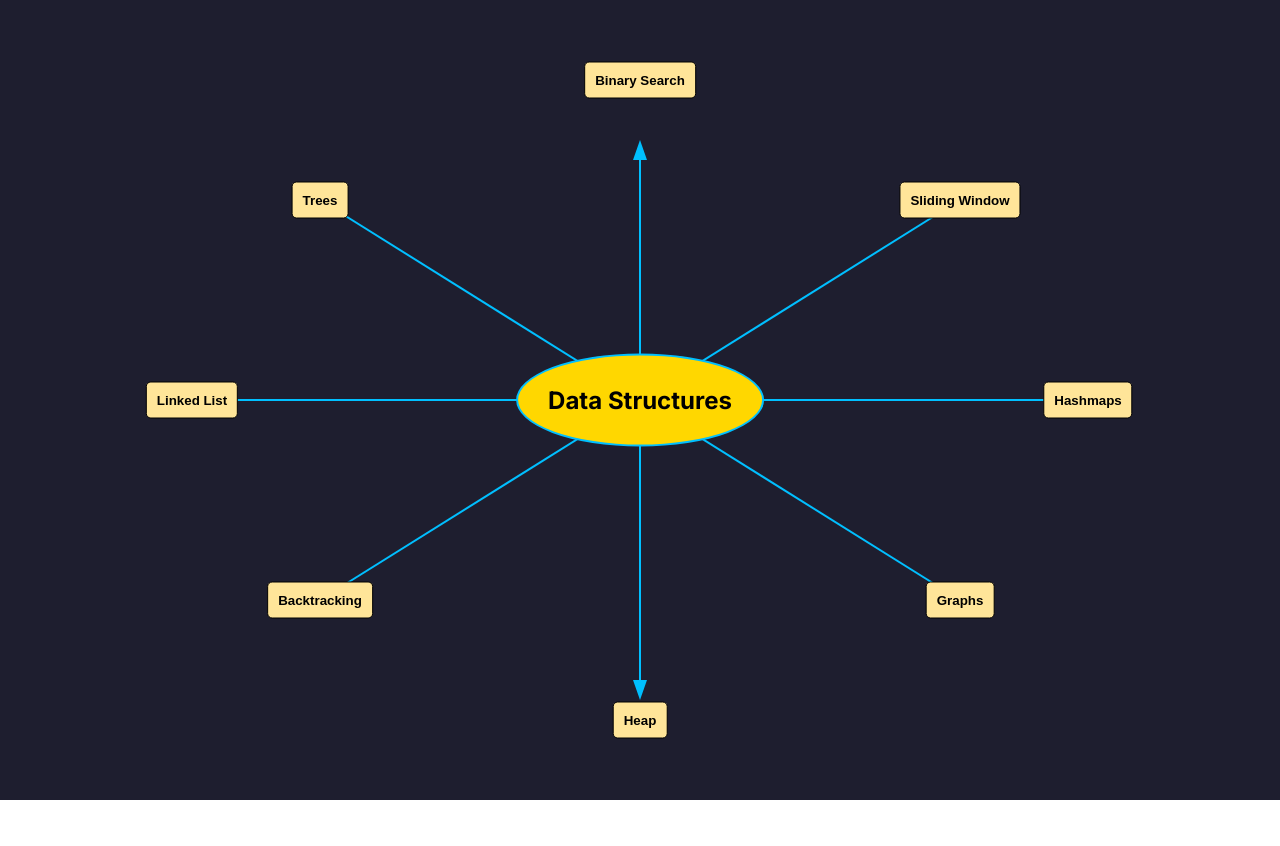
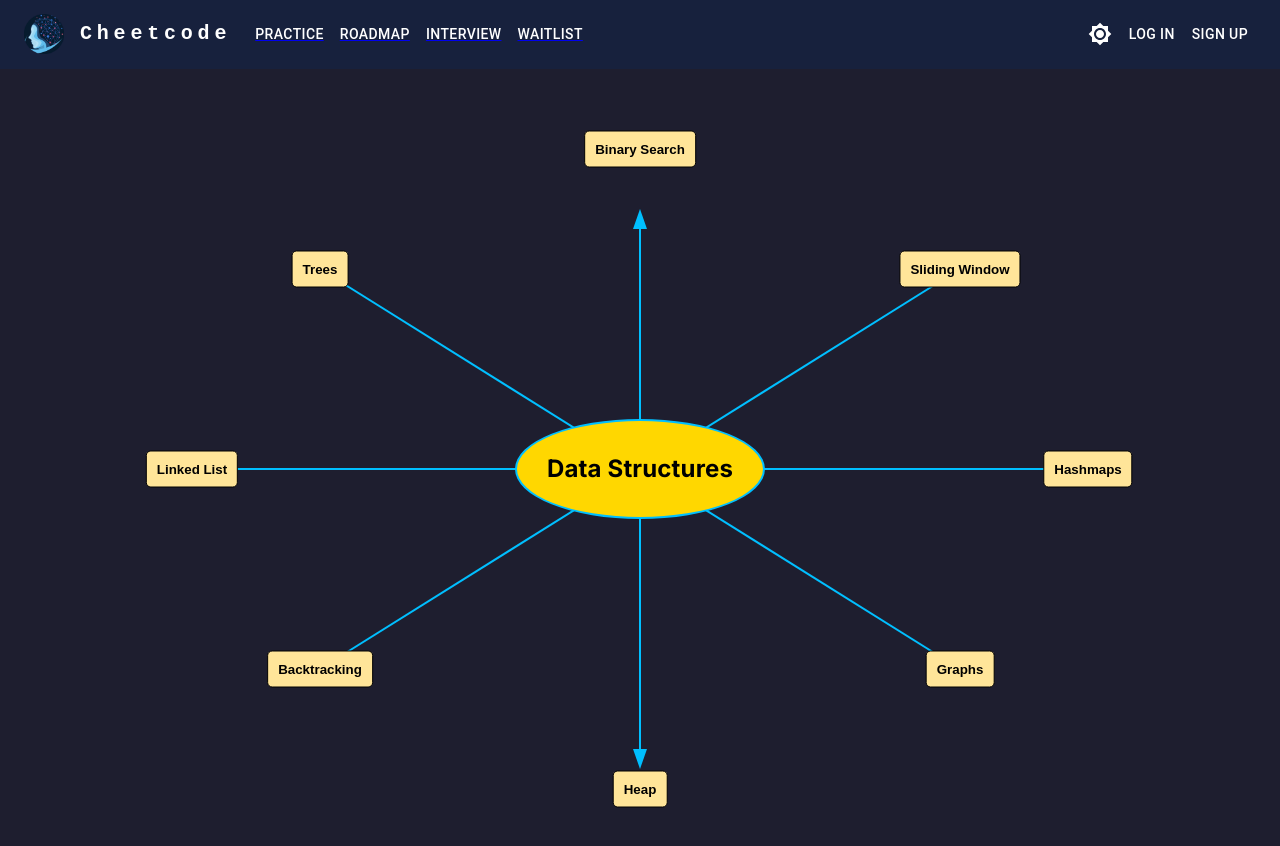
Before and after one commit to RahulSudev03/Cheetcode, a Next.js app: page /roadmap in a window 1280 px wide. Shown: the top 846 px of the page. Before the commit the page ends 800 px from the top, so only its background shows below. Built offline with nearby package versions, Linux system fonts and the light colour scheme.

Commit message:
added navbar in roadmap

```diff
--- a/app/roadmap/page.js
+++ b/app/roadmap/page.js
@@ -1,5 +1,6 @@
-"use client"
+"use client";
 import React, { useState } from 'react';
+import ResponsiveAppBar from '../utils/ResponsiveAppBar'; // Adjust the path if necessary
 
 const dataStructures = {
   "Arrays": "An array is a collection of items stored at contiguous memory locations. It is used to store elements of the same type.",
@@ -28,6 +29,11 @@ export default function Roadmap() {
   };
 
   return (
+    <>
+      {/* Include the Navigation Bar */}
+      <ResponsiveAppBar />
+
+      {/* Main Roadmap Content */}
       <div style={{ position: 'relative', width: '100%', height: '100vh', backgroundColor: '#1e1e2f', color: '#fff', display: 'flex', alignItems: 'center', justifyContent: 'center', flexDirection: 'column' }}>
         {/* Title */}
         <h1 style={{ color: '#00bfff', marginBottom: '20px', position: 'absolute', top: '10px', left: '50%', transform: 'translateX(-50%)' }}></h1>
@@ -87,5 +93,6 @@ export default function Roadmap() {
           </div>
         )}
       </div>
+    </>
   );
 }
```
Lines whose indentation alone changed are shown as unchanged.
